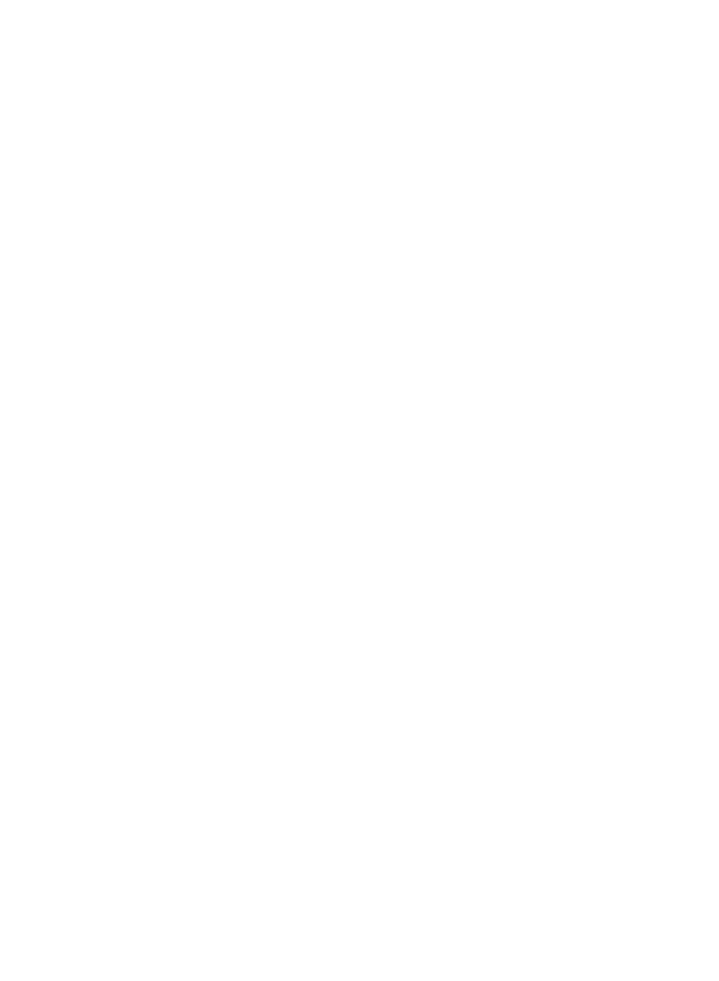
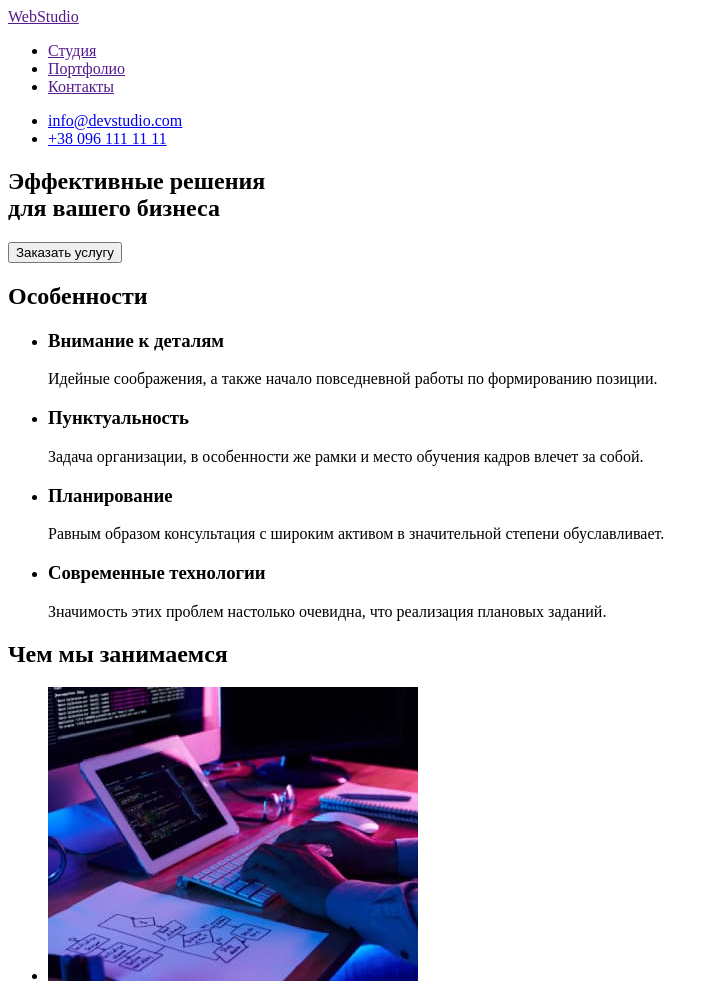
Before and after one commit to Shanshei/goit-markup-hw-01, a plain HTML site: page index.html in a window 1280 px wide. Shown: the top 981 px of the page, without its empty margins (0-719 px from the left). Before the commit the page ends 800 px from the top, so only its background shows below. Drawn offline with Linux system fonts and the light colour scheme.

Commit message:
Сделана шапка и 2 секции

```diff
--- a/css/styles.css
+++ /dev/null
@@ -1,4 +0,0 @@
-body {
- background-color:  rgb(88, 202, 132);
- color: rgb(245, 245, 245);
-}
--- a/index.html
+++ b/index.html
@@ -1,12 +1,70 @@
 <!DOCTYPE html>
-<html lang="en">
+<html lang="ru">
 <head>
     <meta charset="UTF-8">
     <meta http-equiv="X-UA-Compatible" content="IE=edge">
     <meta name="viewport" content="width=device-width, initial-scale=1.0">
-    <title>Git </title>
+    <title>WebStudio</title>
 </head>
 <body>
+    <!-- Шапка страницы -->
+    <header>
+        <nav>
+            <a href="">WebStudio</a>
+
+            <ul>
+                <li><a href="">Студия</a></li>
+                <li><a href="">Портфолио</a></li>
+                <li><a href="">Контакты</a></li>
+            </ul>
+        </nav>
+            <ul>
+                <li><a href="mailto:info@devstudio.com">info@devstudio.com</a></li>
+                <li><a href="tel:+380961111111">+38 096 111 11 11</a></li>
+            </ul>
+
+    </header>
+    <!--Контент-Герой-->
+    <main>
+        <section>
+            <h1>Эффективные решения
+            <br> для вашего бизнеса</h1>
+            <button type="button">Заказать услугу</button>
+        </section>
+
+
+    </main>
+    <!--Особенности-->
+    <section>
+        <h2>Особенности</h2>
+            <ul>
+                <li>
+                    <h3>Внимание к деталям</h3>
+                    <p>Идейные соображения, а также начало повседневной работы по формированию позиции.</p>
+                </li>
+                <li>
+                    <h3>Пунктуальность</h3>
+                    <p>Задача организации, в особенности же рамки и место обучения кадров влечет за собой.</p>
+                </li>
+                <li>
+                    <h3>Планирование</h3>
+                    <p>Равным образом консультация с широким активом в значительной степени обуславливает.</p>
+                </li>
+                <li>
+                    <h3>Современные технологии</h3>
+                    <p>Значимость этих проблем настолько очевидна, что реализация плановых заданий.</p>
+                </li>
+            </ul>
+    </section>
+    <!--Чем мы занимаемся-->
+    <section>
+        <h2>Чем мы занимаемся</h2>
+        <ul>
+            <li><img src="./images/box 1.jpg" alt="Верстаем"></li>
+            <li><img src="./images/box 2.jpg" alt="Ищем"></li>
+            <li><img src="./images/box 3.jpg" alt="Рисуем"></li>
+        </ul>
+    </section>
 
 </body>
 </html>
```
Also changed, not shown: images/box 1.jpg (added), images/box 2.jpg (added), images/box 3.jpg (added).
